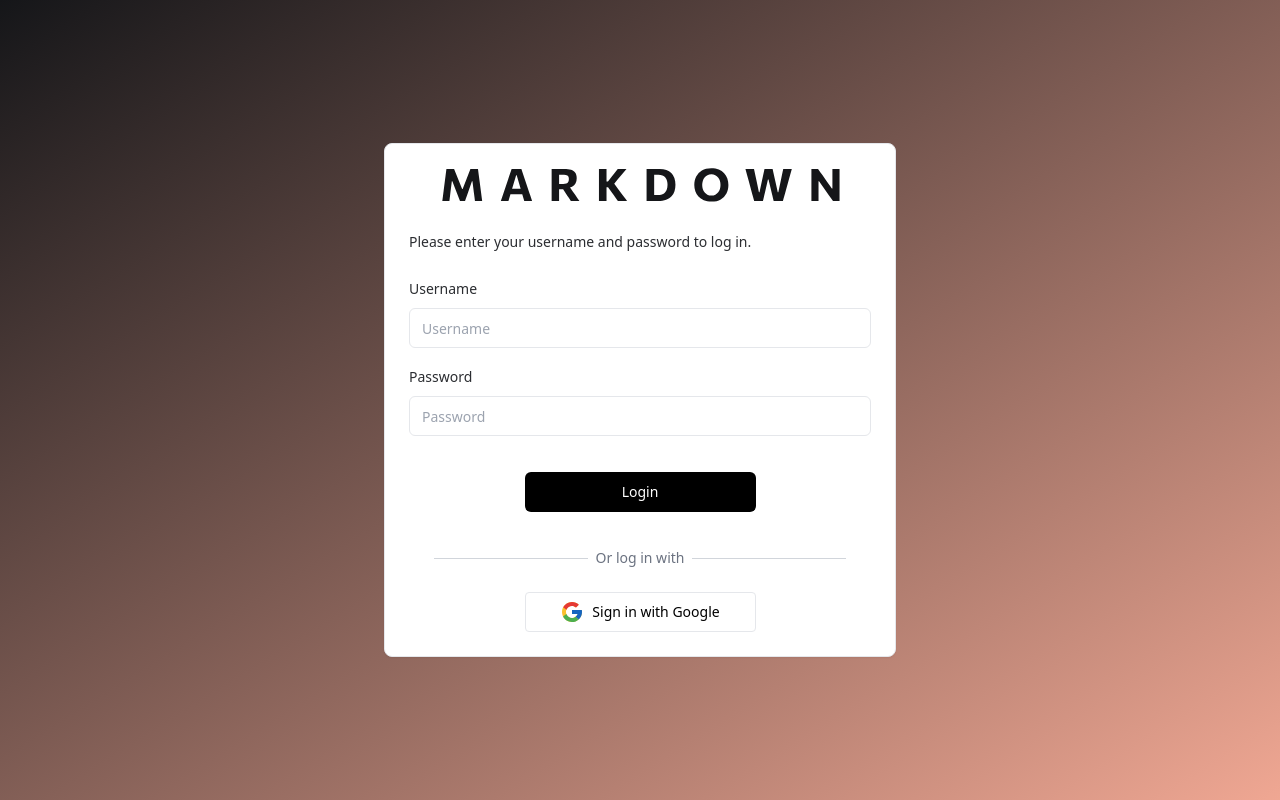
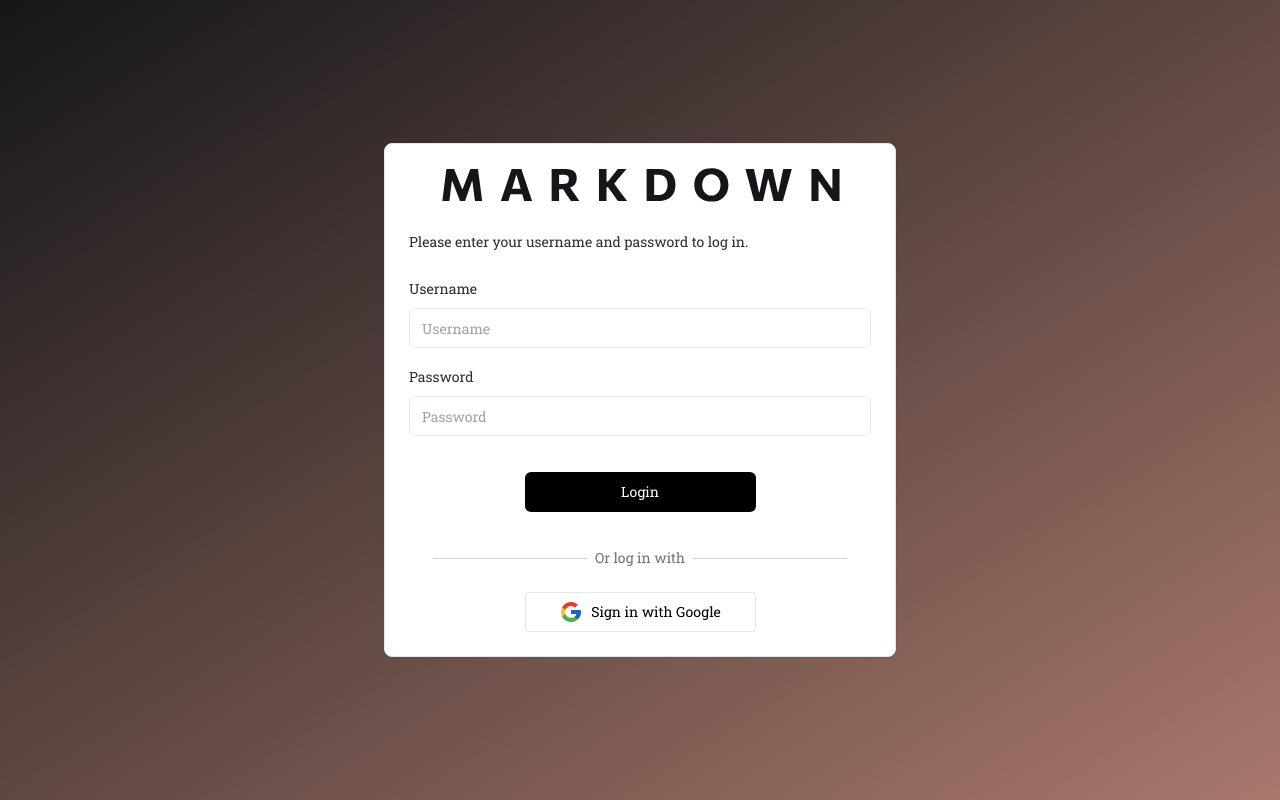
Before and after one commit to HpatricioH/markdown-editor, a Next.js app: page /login in a window 1280 px wide. Built offline with nearby package versions, Linux system fonts and the light colour scheme; no server answers.

Commit message:
Add LayoutHolder component and update RootLayout

```diff
--- /dev/null
+++ b/src/app/components/Layout/LayoutHolder.tsx
@@ -0,0 +1,13 @@
+'use client'
+import Sidebar from '../Sidebar/Sidebar'
+import { useSideBar } from '@/app/lib/store/useSideBar'
+
+export default function LayoutHolder () {
+  const { isOpen } = useSideBar()
+
+  return (
+    <>
+      {isOpen ? <Sidebar /> : null}
+    </>
+  )
+}
--- a/src/app/layout.tsx
+++ b/src/app/layout.tsx
@@ -1,15 +1,16 @@
 import type { Metadata } from 'next'
-import { Inter } from 'next/font/google'
 import './globals.css'
 import { AuthProvider } from '@/auth/providers'
-import Header from './components/Header/Header'
 import authOptions from '@/auth/authOptions'
 import { type NextAuthOptions, getServerSession } from 'next-auth'
 import LoginPage from '@/app/login/page'
+import { robotoSlab } from './ui/fonts'
+import LayoutHolder from './components/Layout/LayoutHolder'
+import Header from './components/Header/Header'
 
 export const metadata: Metadata = {
-  title: 'Create Next App',
-  description: 'Generated by create next app'
+  title: 'Markdown',
+  description: 'Markdown Editor'
 }
 
 export default async function RootLayout ({
@@ -21,10 +22,23 @@ export default async function RootLayout ({
 
   return (
     <html lang="en">
-      <body>
+      <body className={`${robotoSlab.className} antialiased overflow-x-hidden`}>
         <AuthProvider>
-          {session ? <Header /> : null}
-          {session ? children : <LoginPage />}
+          {session
+            ? (
+              <>
+                <div className='flex'>
+                    <LayoutHolder />
+                  <div className='content w-full transform'>
+                    <Header />
+                    {children}
+                  </div>
+                </div>
+              </>
+              )
+            : (
+              <LoginPage />
+              )}
         </AuthProvider>
       </body>
     </html>
--- a/src/app/login/page.tsx
+++ b/src/app/login/page.tsx
@@ -2,7 +2,7 @@ import LoginForm from './form'
 
 export default function LoginPage () {
   return (
-    <section className="bg-gradient-to-br from-[#151619] to-[#e4664393] h-screen w-screen flex items-center justify-center overflow-y-hidden">
+    <section className="bg-gradient-to-br from-[#151619] to-[#7e3622ab] h-screen w-screen flex items-center justify-center overflow-y-hidden">
       <LoginForm />
     </section>
   )
```
